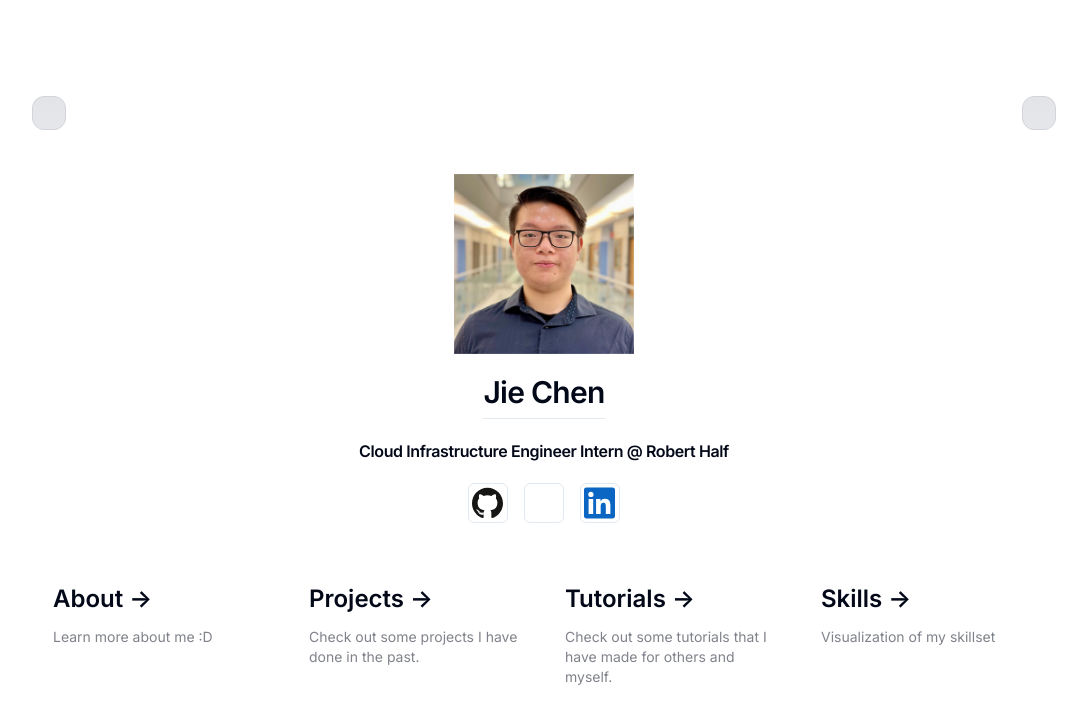
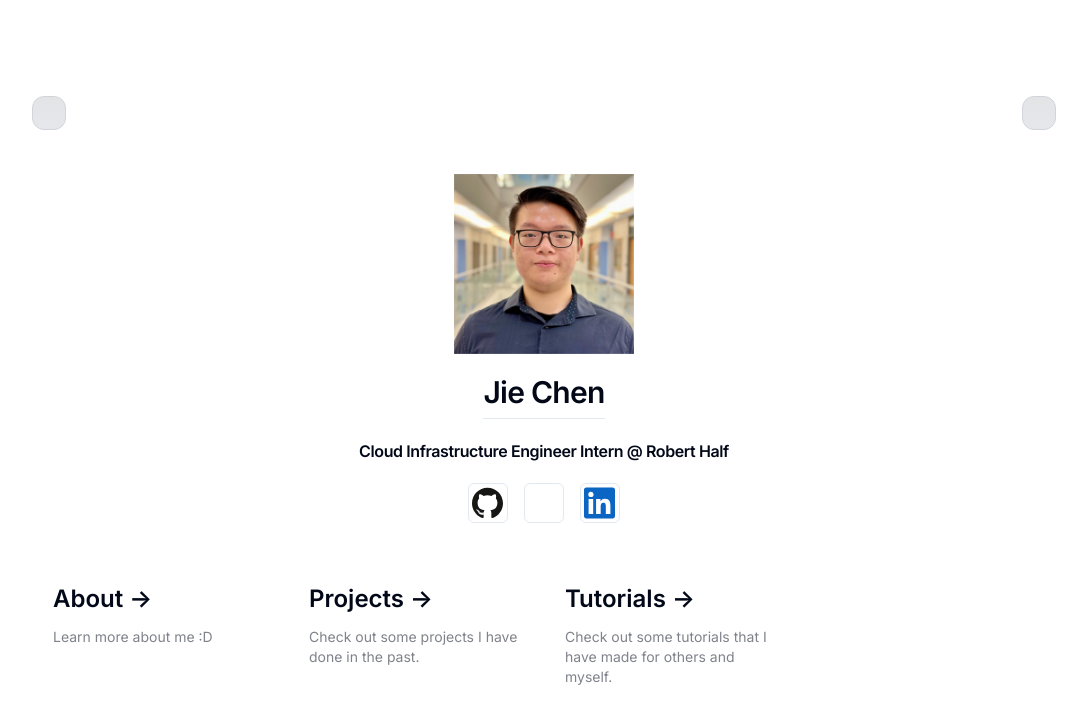
Before and after one commit to jiechenmc/jiechen.dev-too-professional, a Next.js app: page / in a window 1280 px wide. Shown: the top 724 px of the page, without its empty margins (96-1183 px from the left). Built offline with nearby package versions, Linux system fonts and the light colour scheme; some icons are missing.

Commit message:
rm skills page

```diff
--- a/app/page.tsx
+++ b/app/page.tsx
@@ -47,8 +47,6 @@ export default function Home() {
         <NavItem title="About" href="/about" body="Learn more about me :D" />
         <NavItem title="Projects" href="/projects" body="Check out some projects I have done in the past." />
         <NavItem title="Tutorials" href="/tutorials" body="Check out some tutorials that I have made for others and myself." />
-        <NavItem title="Skills" href="/skills" body="Visualization of my skillset" />
-
       </div>
     </main>
   );
```
